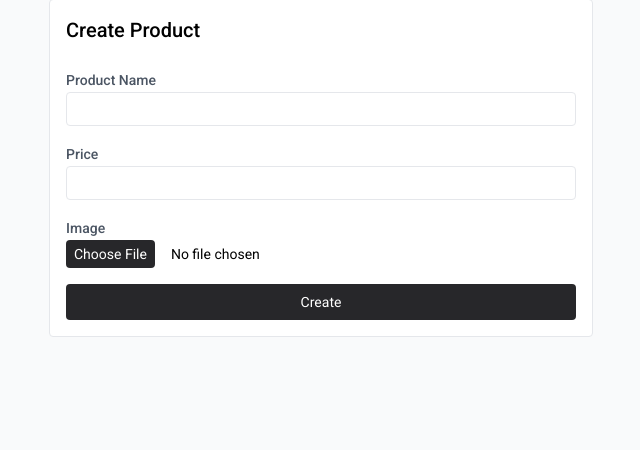
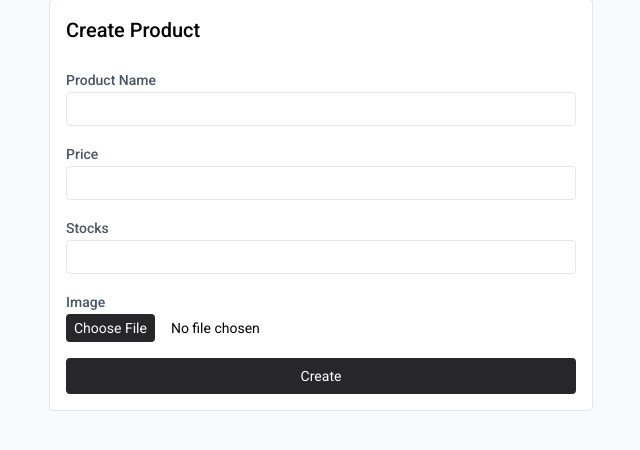
Before and after one commit to tadiyusss/sapashoes-php, a PHP site: page /admin/add_product.php in a window 1280 px wide. Shown: the part 153-603 px from the top of the page, without its empty margins (319-959 px from the left). Run offline with PHP 8.4, Linux system fonts and the light colour scheme.

Commit message:
added stocks field

```diff
--- a/admin/add_product.php
+++ b/admin/add_product.php
@@ -9,9 +9,16 @@
         $name = $_POST['name'] ?? '';
         $price = $_POST['price'] ?? '';
         $image = $_FILES['image'] ?? null;
+        $stocks = $_POST['stocks'] ?? '';
 
-        if (!$name || !$price || !$image) {
+        if (!$name || !$price || !$image || !$stocks) {
             $message = 'Please fill in all fields.';
+            $error = true;
+        }
+
+
+        if ($stocks <= 0) {
+            $message = 'Stocks must be greater than zero.';
             $error = true;
         }
 
@@ -30,9 +37,9 @@
 
 
         if (!$error) {
-            $query = "INSERT INTO products (name, price, image) VALUES (?, ?, ?)";
+            $query = "INSERT INTO products (name, price, image, stocks) VALUES (?, ?, ?, ?)";
             $stmt = mysqli_prepare($conn, $query);
-            mysqli_stmt_bind_param($stmt, 'sds', $name, $price, $new_name);
+            mysqli_stmt_bind_param($stmt, 'sdsi', $name, $price, $new_name, $stocks);
 
             if (mysqli_stmt_execute($stmt)) {
                 $message = 'Product created successfully!';
@@ -86,6 +93,10 @@
                             <input type="number" name="price" id="price" class="w-full border ease duration-200 focus:outline-zinc-200 focus:ring-zinc-200 hover:outline-zinc-200 px-2 py-1 rounded appearance-none [&::-webkit-outer-spin-button]:appearance-none [&::-webkit-inner-spin-button]:appearance-none">
                         </div>
                         <div>
+                            <label for="image" class="text-sm font-medium text-gray-600">Stocks</label>
+                            <input type="number" name="stocks" id="stocks" class="w-full border ease duration-200 focus:outline-zinc-200 focus:ring-zinc-200 hover:outline-zinc-200 px-2 py-1 rounded appearance-none [&::-webkit-outer-spin-button]:appearance-none [&::-webkit-inner-spin-button]:appearance-none">
+                        </div>
+                        <div>
                             <label for="image" class="text-sm font-medium text-gray-600">Image</label>
                             <input type="file" name="image" id="image" class="w-full text-sm file:bg-zinc-800 file:text-white file:rounded file:border-0 file:px-2 file:py-1 file:mr-4">
                         </div>
```
